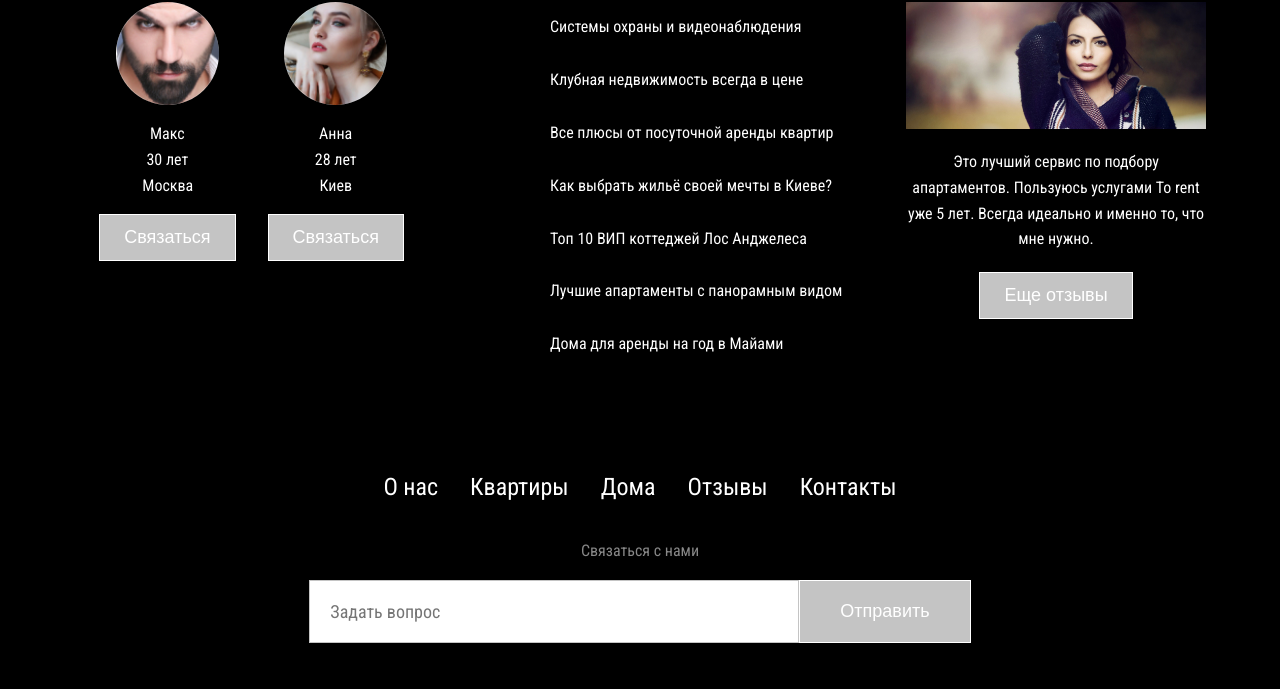
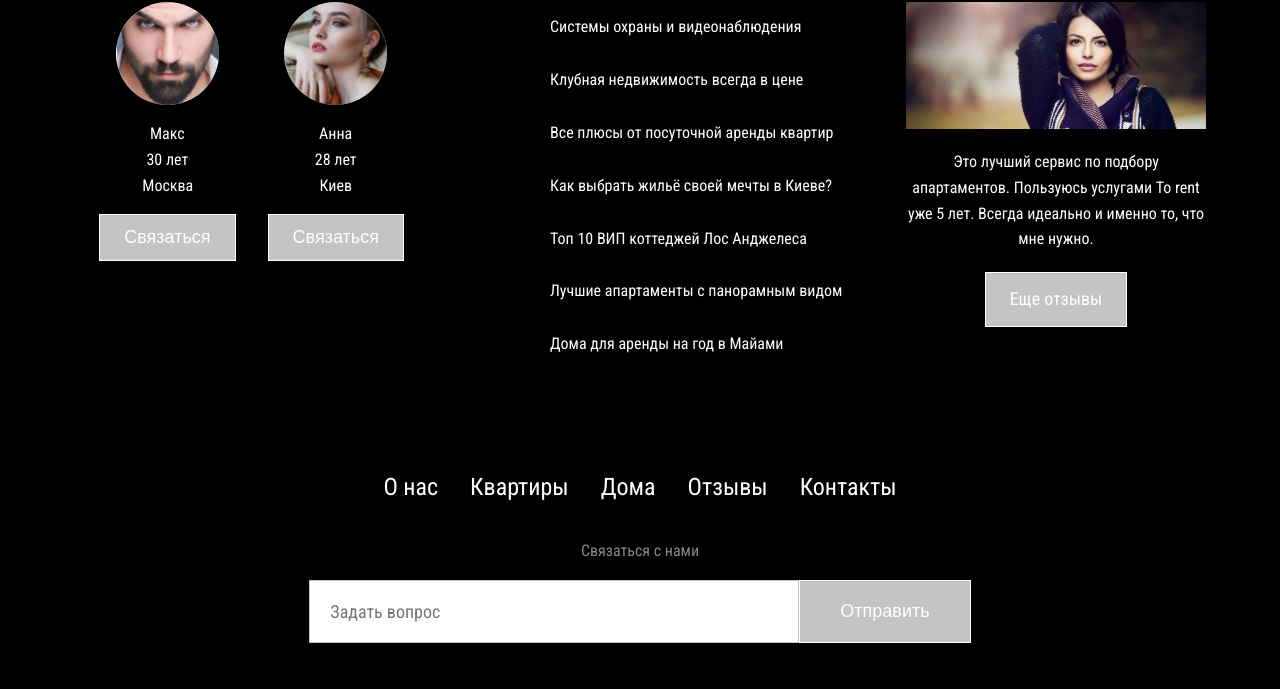
Before and after one commit to nikitangrand/Course-project-KYAR, a plain HTML site: page index.html in a window 1280 px wide. Shown: the part 2863-3552 px from the top of the page. Drawn offline with Linux system fonts and the light colour scheme.

Commit message:
Update index.html

```diff
--- a/index.html
+++ b/index.html
@@ -143,7 +143,7 @@
                 <h2 class="block-title">Отзывы</h2>
                 <img src="Images/Comments.jpg" alt="Фото отзыва" class="review-image">
                 <p class="review-text">Это лучший сервис по подбору апартаментов. Пользуюсь услугами To rent уже 5 лет. Всегда идеально и именно то, что мне нужно.</p>
-                <a href="Html-Pages/comments.html"><button class="btn btn--small">Еще отзывы</button></a>
+                <a href="Html-Pages/comments.html" class="btn btn--small">Еще отзывы</a>
             </div>
         </section>
 
```
